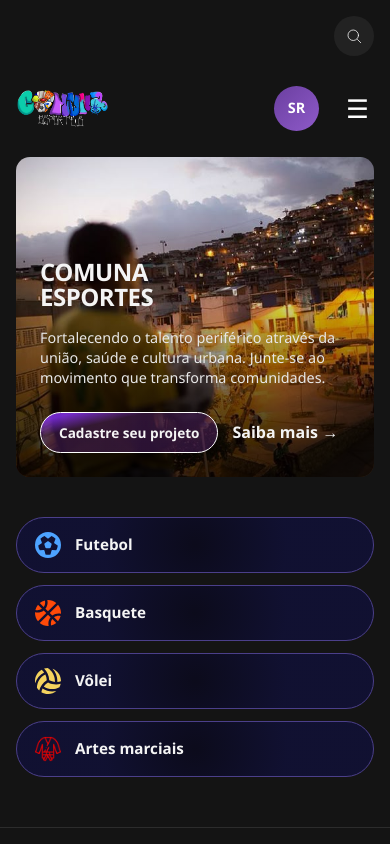
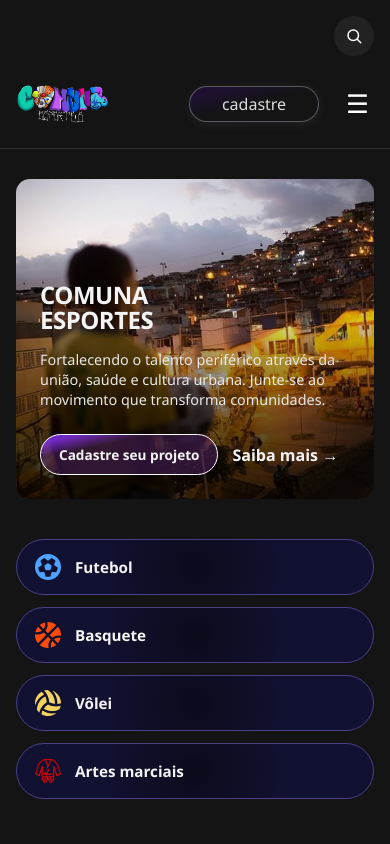
Before and after one commit to sofiAndradee/ProjetoTcc, a React (Vite) app: page / in a window 390 px wide. Shown: the top 844 px of the page. Built offline with nearby package versions, Linux system fonts and the light colour scheme.

Commit message:
Adicionado um botão de cadastro

```diff
--- a/src/components/NavBar/Navbar.jsx
+++ b/src/components/NavBar/Navbar.jsx
@@ -1,9 +1,15 @@
 import { useState } from "react";
-import { Link } from "react-router-dom"
+import { Link, useLocation } from "react-router-dom"
 import "./NavbarStyle.css"
 import logo from "../../assets/logo-comuna-esportes.png";
+
+
+
 export default function Navbar() {
   const [menuOpen, setMenuOpen] = useState(false);
+    const { pathname } = useLocation();
+
+   const estaNoLogin = pathname === "/Login";
   return (
     <header>
       <nav className="nav-bar">
@@ -26,6 +32,9 @@ export default function Navbar() {
             <li className="nav-item">
               <Link to="/Noticia" className="nav-link">Notícias</Link>
             </li>
+            <li className="nav-item">
+              <Link to="/Noticia" className="nav-link">Quem somos</Link>
+            </li>
           </ul>
         </div>
 
@@ -45,7 +54,7 @@ export default function Navbar() {
                 height="18"
                 fill="none"
                 stroke="#ffffff"
-
+                strokeWidth="2"
                 strokeLinecap="round"
               >
                 <circle cx="11" cy="11" r="7" />
@@ -64,11 +73,18 @@ export default function Navbar() {
 
 
 
-        {/* PERFIL */}
+       {
+        !estaNoLogin &&(
+          <Link className="btn-cadastro"  to="/Login" >cadastre</Link>
+        )
+       }
+
+
+        {/* PERFIL
         <div className="avatar">
           SR
         </div>
-
+           */}
 
         {/* MENU HAMBÚRGUER */}
         <div className="mobile-menu-icon">
--- a/src/components/NavBar/NavbarStyle.css
+++ b/src/components/NavBar/NavbarStyle.css
@@ -1,11 +1,11 @@
-
-
 .nav-bar {
     display: flex;
     align-items: center;
     justify-content: space-between;
     padding: 1.5rem 6rem;
-
+    border-bottom: solid 1px #3d3a3ab3;
+    margin-bottom: 30px;
+    background-color: var(--bg);
 
 }
 
@@ -79,7 +79,29 @@ a {
 }
 
 
+.btn-cadastro {
+    text-align: center;
+    transition: 0.12s ease;
+    background: linear-gradient(to bottom right,
+            #4d06aa34 15%,
+            rgba(209, 153, 237, 0) 50%);
+    border: 1px solid #ffffff49;
+    color: #dbdcdd;
+    margin: 10px;
+    width: 130px;
+    padding: 6px;
+    box-shadow: rgba(99, 99, 99, 0.163) 0px 2px 8px 1px;
+    border-radius: 20px;
 
+
+}
+
+.btn-cadastro:hover {
+    box-shadow: rgba(99, 99, 99, 0.247) 2px 2px 6px 1px;
+    color: #fff;
+    border: 1px solid #dbdcdd;
+
+}
 
 .avatar {
     margin: 10px;
@@ -99,10 +121,7 @@ a {
 
 .mobile-menu {
     display: none;
-    padding-top: 10px;
-    border-top: solid 1px #3d3a3a;
     transition: opacity 0.4s ease;
-
 }
 
 .mobile-menu-icon {
@@ -112,7 +131,6 @@ a {
 
 
 .menu-toggle {
-
     margin: 5px;
     background: none;
     border: none;
@@ -125,7 +143,6 @@ a {
 
 .search-wrap {
     flex-shrink: 0;
-    /* não deixa esse item ser espremido por outros */
     display: flex;
 
 }
@@ -141,6 +158,7 @@ a {
     overflow: hidden;
     background: #222222;
     transition: width 0.5s;
+
 }
 
 .search-icon:hover {
@@ -157,6 +175,9 @@ a {
     line-height: 30px;
     width: 0;
     transition: .5s;
+    width: 0;
+    padding: 0;
+    min-width: 0;
 }
 
 .search-icon:hover>.search-txt {
@@ -172,7 +193,6 @@ a {
     display: flex;
     justify-content: center;
     align-items: center;
-
 }
 
 
@@ -198,21 +218,23 @@ a {
 
 
     .logo {
-
         grid-column: 1;
         grid-row: 2;
         justify-self: start;
     }
 
 
-
+    .btn-cadastro{
+        grid-column: 2;
+        grid-row: 2;
+        margin-left: 0;
+        justify-self: end;
+    }
 
     .avatar {
         grid-column: 2;
         grid-row: 2;
-
         margin-left: 0;
-
         justify-self: end;
     }
 
@@ -275,7 +297,7 @@ a {
 
 @media (max-width: 480px) {
 
-       .logo {
+    .logo {
         grid-column: 1;
         grid-row: 2;
         justify-self: start;
```
